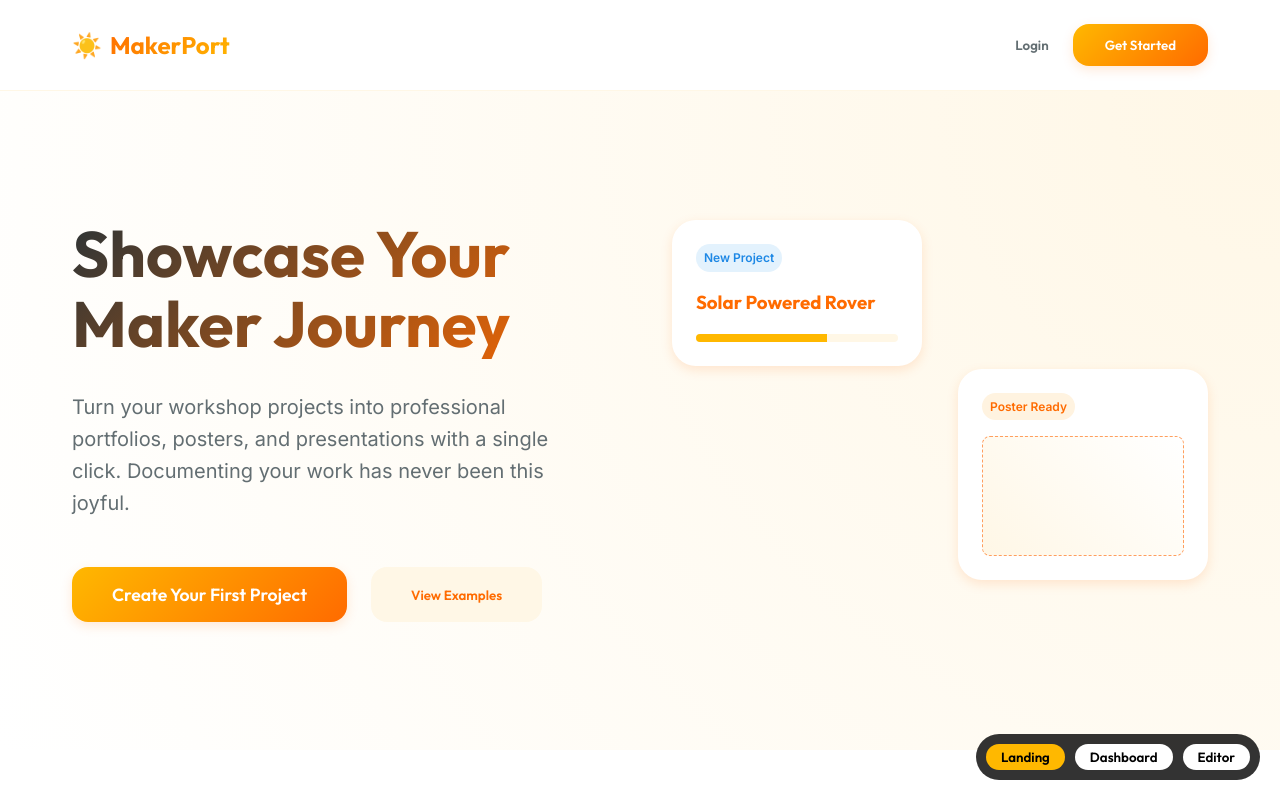
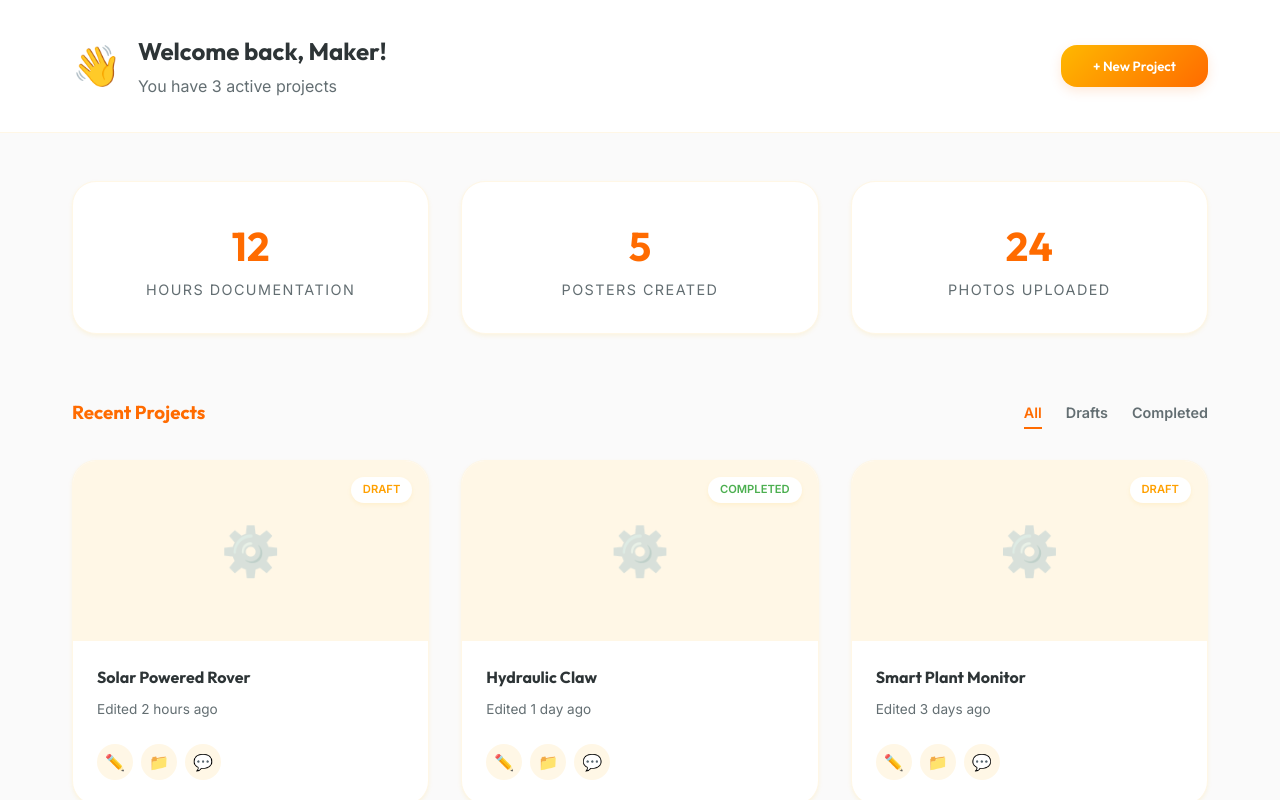
Before and after one commit to AisMakerSpace/Maker-Portfolio, a React (Vite) app: page / in a window 1280 px wide. Both pictures are taken after a click on the button "Login". Shown: the top 800 px of the page. Built offline with nearby package versions, Linux system fonts and the light colour scheme.

Commit message:
Refactor navigation to be intuitive and fix TypeScript build errors

```diff
--- a/src/App.tsx
+++ b/src/App.tsx
@@ -1,7 +1,10 @@
-import React from 'react';
 import './App.css';
 
-function App() {
+interface AppProps {
+  onNavigate: (view: 'landing' | 'dashboard' | 'editor') => void;
+}
+
+function App({ onNavigate }: AppProps) {
   return (
     <div className="app-container">
       <nav className="navbar">
@@ -11,8 +14,8 @@ function App() {
             <span className="logo-text">MakerPort</span>
           </div>
           <div className="nav-links">
-            <button className="btn-login">Login</button>
-            <button className="btn-primary">Get Started</button>
+            <button className="btn-login" onClick={() => onNavigate('dashboard')}>Login</button>
+            <button className="btn-primary" onClick={() => onNavigate('dashboard')}>Get Started</button>
           </div>
         </div>
       </nav>
@@ -24,7 +27,7 @@ function App() {
               <h1>Showcase Your Maker Journey</h1>
               <p>Turn your workshop projects into professional portfolios, posters, and presentations with a single click. Documenting your work has never been this joyful.</p>
               <div className="hero-actions">
-                <button className="btn-primary btn-large">Create Your First Project</button>
+                <button className="btn-primary btn-large" onClick={() => onNavigate('dashboard')}>Create Your First Project</button>
                 <button className="btn-secondary">View Examples</button>
               </div>
             </div>
--- a/src/MainApp.tsx
+++ b/src/MainApp.tsx
@@ -1,4 +1,4 @@
-import React, { useState } from 'react';
+import { useState } from 'react';
 import Landing from './App';
 import Dashboard from './components/Dashboard/Dashboard';
 import ProjectEditor from './components/Editor/ProjectEditor';
@@ -6,32 +6,21 @@ import ProjectEditor from './components/Editor/ProjectEditor';
 function MainApp() {
     const [view, setView] = useState<'landing' | 'dashboard' | 'editor'>('landing');
 
+    const navigateTo = (newView: 'landing' | 'dashboard' | 'editor') => {
+        setView(newView);
+        window.scrollTo(0, 0);
+    };
+
     const renderView = () => {
         switch (view) {
-            case 'dashboard': return <Dashboard />;
-            case 'editor': return <ProjectEditor />;
-            default: return <Landing />;
+            case 'dashboard': return <Dashboard onNavigate={navigateTo} />;
+            case 'editor': return <ProjectEditor onNavigate={navigateTo} />;
+            default: return <Landing onNavigate={navigateTo} />;
         }
     };
 
-    // Temporary navigation logic for the demo
     return (
-        <div>
-            <div style={{
-                position: 'fixed',
-                bottom: '20px',
-                right: '20px',
-                zIndex: 1000,
-                display: 'flex',
-                gap: '10px',
-                background: 'rgba(0,0,0,0.8)',
-                padding: '10px',
-                borderRadius: '30px'
-            }}>
-                <button onClick={() => setView('landing')} style={{ background: view === 'landing' ? '#FFB800' : 'white', padding: '5px 15px', borderRadius: '20px' }}>Landing</button>
-                <button onClick={() => setView('dashboard')} style={{ background: view === 'dashboard' ? '#FFB800' : 'white', padding: '5px 15px', borderRadius: '20px' }}>Dashboard</button>
-                <button onClick={() => setView('editor')} style={{ background: view === 'editor' ? '#FFB800' : 'white', padding: '5px 15px', borderRadius: '20px' }}>Editor</button>
-            </div>
+        <div className="main-app-host">
             {renderView()}
         </div>
     );
--- a/src/components/Dashboard/Dashboard.tsx
+++ b/src/components/Dashboard/Dashboard.tsx
@@ -1,4 +1,4 @@
-import React, { useState } from 'react';
+import { useState } from 'react';
 import './Dashboard.css';
 
 interface Project {
@@ -9,7 +9,11 @@ interface Project {
     thumbnail?: string;
 }
 
-const Dashboard: React.FC = () => {
+interface DashboardProps {
+    onNavigate: (view: 'landing' | 'dashboard' | 'editor') => void;
+}
+
+const Dashboard = ({ onNavigate }: DashboardProps) => {
     const [projects] = useState<Project[]>([
         { id: '1', title: 'Solar Powered Rover', lastEdited: '2 hours ago', status: 'draft' },
         { id: '2', title: 'Hydraulic Claw', lastEdited: '1 day ago', status: 'completed' },
@@ -23,11 +27,11 @@ const Dashboard: React.FC = () => {
                     <div className="user-welcome">
                         <span className="wave">👋</span>
                         <div>
-                            <h2>Welcome back, Maker!</h2>
+                            <h2 style={{ cursor: 'pointer' }} onClick={() => onNavigate('landing')}>Welcome back, Maker!</h2>
                             <p>You have {projects.length} active projects</p>
                         </div>
                     </div>
-                    <button className="btn-primary">+ New Project</button>
+                    <button className="btn-primary" onClick={() => onNavigate('editor')}>+ New Project</button>
                 </div>
             </header>
 
@@ -72,14 +76,14 @@ const Dashboard: React.FC = () => {
                                     <h4>{project.title}</h4>
                                     <p>Edited {project.lastEdited}</p>
                                     <div className="project-actions">
-                                        <button className="btn-icon">✏️</button>
+                                        <button className="btn-icon" onClick={() => onNavigate('editor')}>✏️</button>
                                         <button className="btn-icon">📁</button>
                                         <button className="btn-icon">💬</button>
                                     </div>
                                 </div>
                             </div>
                         ))}
-                        <div className="card create-card">
+                        <div className="card create-card" onClick={() => onNavigate('editor')}>
                             <div className="create-icon">+</div>
                             <p>Start Documentation</p>
                         </div>
--- a/src/components/Editor/ProjectEditor.tsx
+++ b/src/components/Editor/ProjectEditor.tsx
@@ -1,4 +1,4 @@
-import React, { useState, useEffect } from 'react';
+import { useState, useEffect } from 'react';
 import './ProjectEditor.css';
 
 interface ProjectData {
@@ -8,7 +8,11 @@ interface ProjectData {
     steps: { id: string; text: string; image?: string }[];
 }
 
-const ProjectEditor: React.FC = () => {
+interface EditorProps {
+    onNavigate: (view: 'landing' | 'dashboard' | 'editor') => void;
+}
+
+const ProjectEditor = ({ onNavigate }: EditorProps) => {
     const [data, setData] = useState<ProjectData>({
         title: 'New Maker Project',
         description: '',
@@ -57,7 +61,7 @@ const ProjectEditor: React.FC = () => {
             <nav className="editor-nav">
                 <div className="container editor-nav-flex">
                     <div className="editor-breadcrumb">
-                        <span>Projects</span> / <strong>{data.title}</strong>
+                        <span style={{ cursor: 'pointer' }} onClick={() => onNavigate('dashboard')}>Projects</span> / <strong>{data.title}</strong>
                     </div>
                     <div className="save-status">
                         {isSaving ? 'Saving...' : `Last saved: ${lastSaved}`}
```
